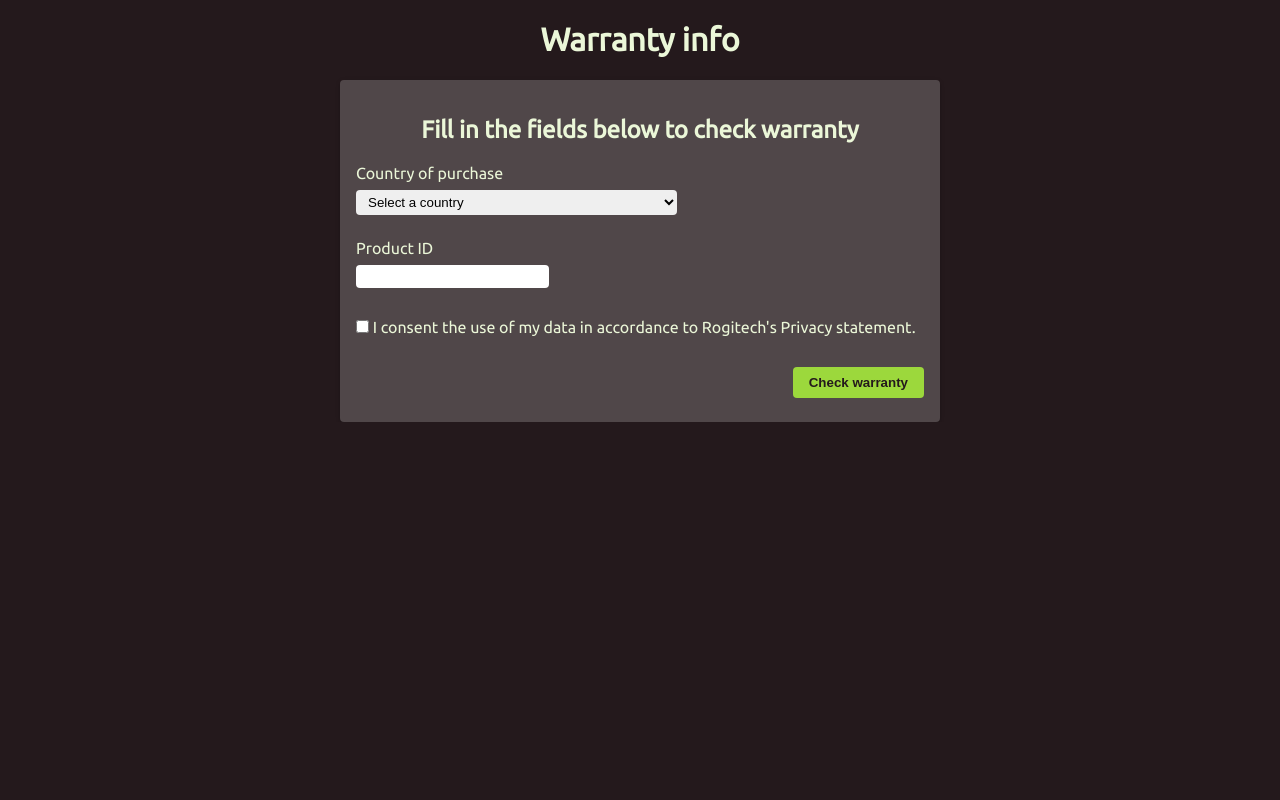
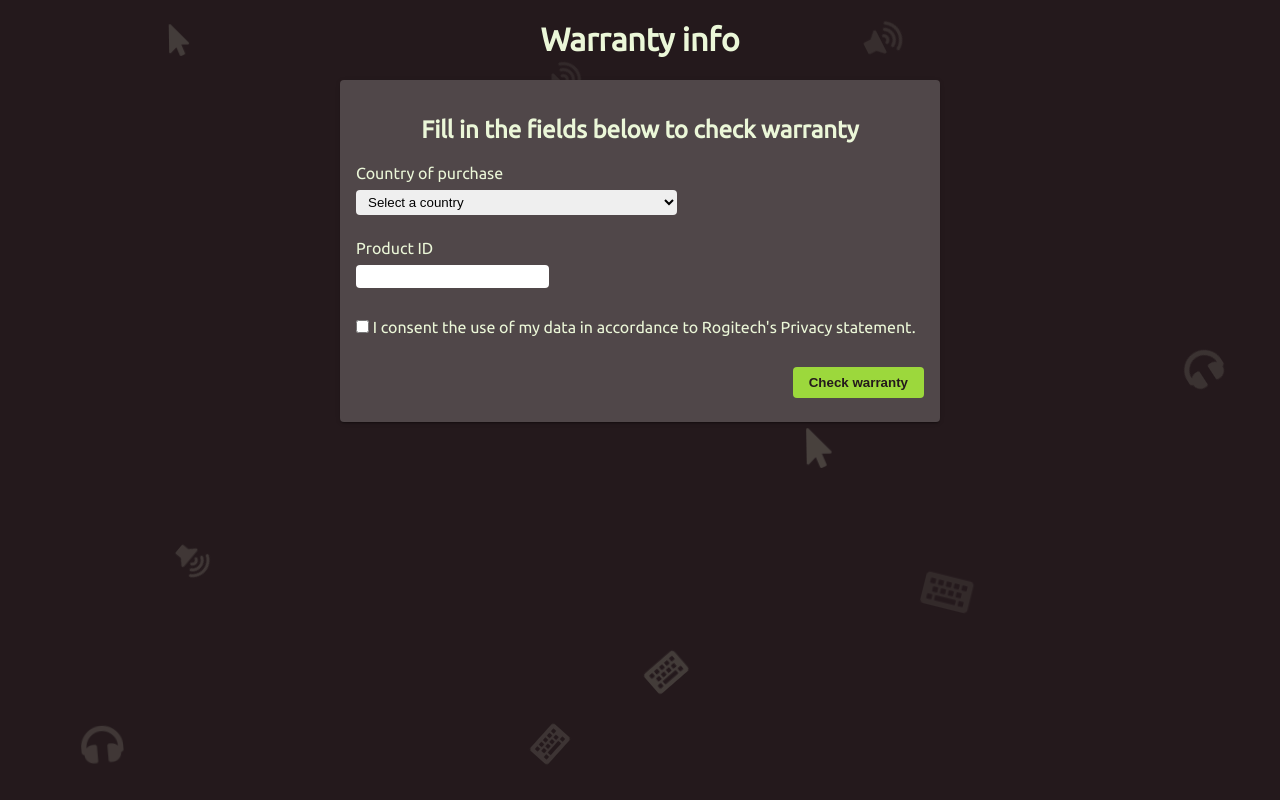
Before and after one commit to ItsSimon2K/rogitech, a plain HTML site: page warranty-info.html in a window 1280 px wide. Drawn offline with Linux system fonts and the light colour scheme.

Commit message:
Add iconify

```diff
--- a/script.js
+++ b/script.js
@@ -345,6 +345,75 @@
     })()
 
     /**
+     * Iconify
+     *
+     * Usgae:
+     * - Add `iconify` class on target element
+     *
+     * Description:
+     * - Randomly spawn icon on background
+     * - Icons are not evenly distributed
+     * - Icons fade with the help of `style.css`
+     *
+     * Data:
+     * - `data-iconify-num`: Number of icons. (Default: 10)
+     * - `data-iconify-sets`: List of comma-separated classes to be randomly applied to an icon. (Default: `fas fa-heart`)
+     * - `data-iconify-font-size`: The random font size, comma-separated min and max. (Default: 30, 50)
+     * - `data-iconify-spawn-area`: The areas to spawn icons, comma-separated string with format `x-min x-max y-min y-max` (values are in %). (Default: 5 95 5 95)
+     * - `data-iconify-rotate`: The random icon rotation (in degrees), comma-separated min and max. (Default: -50, 50)
+     * - `data-iconify-duration`: The random icon fade duration (in seconds), comma-separated min and max. (Default: 5, 8)
+     * - `data-iconify-delay`: The random icon fade delay (in seconds), comma-separated min and max. (Default: 0, 3)
+     */
+    document.querySelectorAll('.iconify').forEach((el) => {
+      const {
+        iconifyNum: num = 10,
+        iconifySets: sets = 'fas fa-heart',
+        iconifyFontSize: fontSize = '30, 50',
+        iconifySpawnArea: areas = '5 95 5 95',
+        iconifyRotate: rotate = '-50, 50',
+        iconifyDuration: duration = '5, 8',
+        iconifyDelay: delay = '0, 3'
+      } = el.dataset
+
+      // Split datas to retrive min max and iterables
+      const [fontSizeMin, fontSizeMax = fontSizeMin] = splitStr(fontSize, ',')
+      const [rotateMin, rotateMax = rotateMin] = splitStr(rotate, ',')
+      const [durationMin, durationMax = durationMin] = splitStr(duration, ',')
+      const [delayMin, delayMax = delayMin] = splitStr(delay, ',')
+      const iconSets = splitStr(sets, ',')
+      const spawnAreas = splitStr(areas, ',').map(v => splitStr(v, ' ')).filter(v => v.length >= 4)
+
+      // Spawn number per area
+      const iconPerArea = Math.floor(+num / spawnAreas.length)
+
+      // If element is `static` (icons can't relatively position), set to `relative`
+      if (window.getComputedStyle(el).position === 'static') {
+        el.style.position = 'relative'
+      }
+
+      for (const area of spawnAreas) {
+        for (let i = 0; i < iconPerArea; i++) {
+          const icon = document.createElement('i')
+          // Add default icon class and user defined class
+          icon.className = 'iconify__icon ' + iconSets[randomInt(0, iconSets.length)]
+          // A11y icon should be hidden from screen readers
+          icon.setAttribute('aria-hidden', 'true')
+          // Apply random position, size, rotation and fade delay
+          icon.style.cssText = `
+            position: absolute;
+            top: ${randomInt(area[2], area[3])}%;
+            left: ${randomInt(area[0], area[1])}%;
+            font-size: ${randomInt(+fontSizeMin, +fontSizeMax)}px;
+            transform: translateX(-50%) translateY(-50%) rotate(${randomInt(+rotateMin, +rotateMax)}deg);
+            animation-duration: ${randomFloat(+durationMin, +durationMax)}s;
+            animation-delay: ${randomFloat(+delayMin, +delayMax)}s;
+          `
+          el.prepend(icon)
+        }
+      }
+    })
+
+    /**
      * Proper math modulus implementation that handles negative `val`
      * @param {number} val
      * @param {number} by
@@ -382,5 +451,30 @@
         }
       }
     }
+
+    /**
+     * Split, trim and filter a string
+     */
+    function splitStr (str, separator) {
+      return str.split(separator).map(v => v.trim()).filter(v => !!v)
+    }
+
+    /**
+     * Get random number between `min` (Inclusive) and `max` (Exclusive)
+     * @param {number} min Min number (Inclusive)
+     * @param {number} max Max number (exclusive)
+     */
+    function randomFloat (min, max) {
+      return Math.random() * (max - min) + min
+    }
+
+    /**
+     * Get random integer between `min` (Inclusive) and `max` (Exclusive)
+     * @param {number} min Min integer (Inclusive)
+     * @param {number} max Max integer (exclusive)
+     */
+    function randomInt (min, max) {
+      return Math.floor(randomFloat(Math.ceil(min), Math.floor(max)))
+    }
   })
 })()
--- a/style.css
+++ b/style.css
@@ -70,6 +70,7 @@
   font-family: Ubuntu, -apple-system, BlinkMacSystemFont, 'Segoe UI', Roboto, Oxygen, Cantarell, 'Open Sans', 'Helvetica Neue', sans-serif;
   padding: 0;
   margin: 0;
+  height: 100%;
   background-color: var(--color-gray-900);
   color: var(--color-primary-100);
   -webkit-font-smoothing: antialiased;
@@ -313,6 +314,25 @@
 
 .img-view {
   cursor: pointer;
+}
+
+/* #endregion */
+
+/* #region Iconify */
+
+.iconify__icon {
+  opacity: 0;
+  animation: fade-in-out infinite linear alternate;
+}
+
+@keyframes fade-in-out {
+  from {
+    opacity: 0;
+  }
+
+  to {
+    opacity: .2;
+  }
 }
 
 /* #endregion */
--- a/warranty-info.html
+++ b/warranty-info.html
@@ -17,10 +17,13 @@
 
   <link rel="shortcut icon" type="image/x-icon" href="favicon.ico">
   <link rel="stylesheet" type="text/css" href="https://fonts.googleapis.com/css?family=Ubuntu&display=swap">
+  <link rel="stylesheet" type="text/css" href="https://use.fontawesome.com/releases/v5.7.2/css/all.css"
+    integrity="sha384-fnmOCqbTlWIlj8LyTjo7mOUStjsKC4pOpQbqyi7RrhN7udi9RwhKkMHpvLbHG9Sr" crossorigin="anonymous">
   <link rel="stylesheet" type="text/css" href="style.css">
 </head>
 
-<body>
+<body class="iconify" data-iconify-num="15"
+  data-iconify-sets="fas fa-mouse-pointer, fas fa-keyboard, fas fa-headphones, fas fa-volume-up">
   <main class="container">
     <h1 class="text-center">Warranty info</h1>
     <div class="app-card card">
```
Also changed, not shown: index.html (+5 -3 lines).
